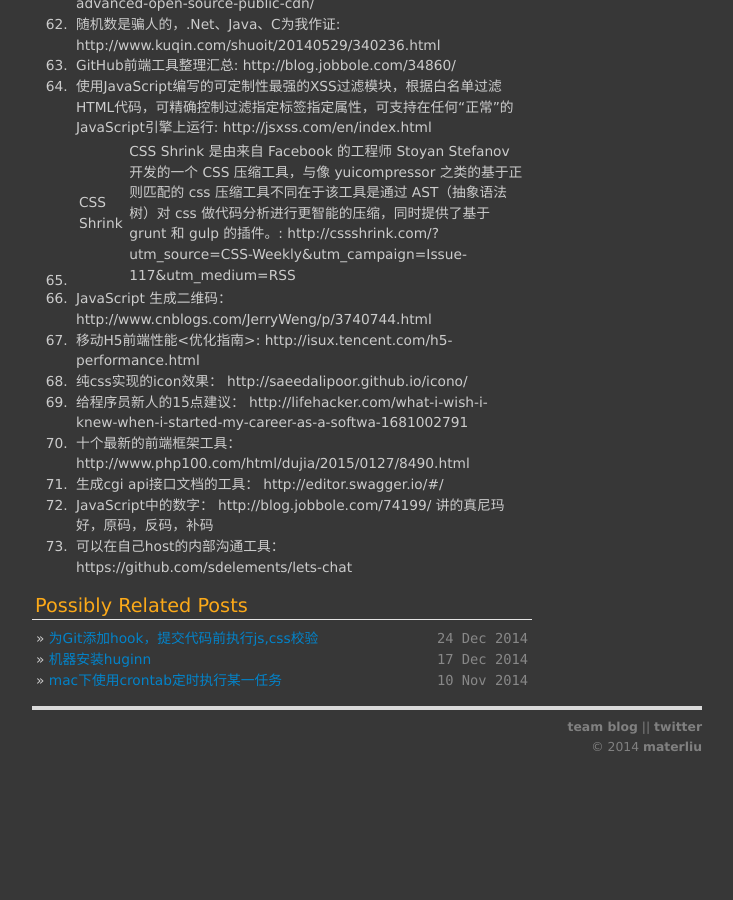
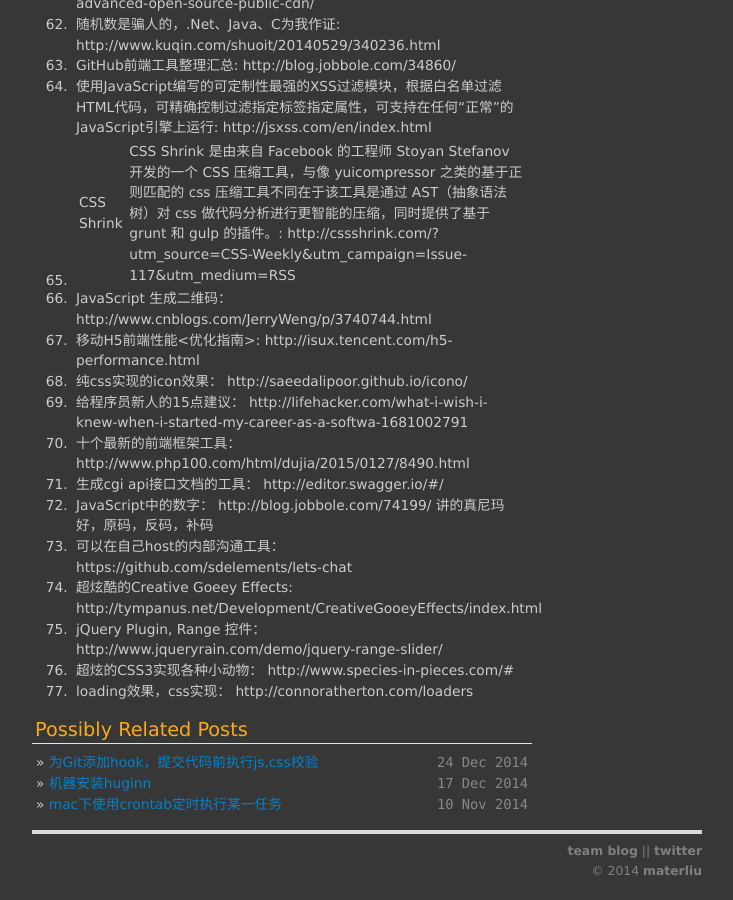
Before and after one commit to materliu/materliu.github.io, a Jekyll site: the page built from all/web/_posts/2014-12-16-hotchpotch.md, in a window 1280 px wide and 900 px high, scrolled down 2689 px. Shown: the whole window, without its empty margins (273-1006 px from the left). Built offline with Jekyll 4.4.1, drawn with Linux system fonts in a browser that asks for light colours; Markdown is read by kramdown in place of the engine named in the settings; before the commit the page ends 3465 px from its top, so only the background shows below that.

Commit message:
loading效果，css实现。

```diff
--- a/all/web/_posts/2014-12-16-hotchpotch.md
+++ b/all/web/_posts/2014-12-16-hotchpotch.md
@@ -78,3 +78,7 @@ title: 大杂烩
 73. 生成cgi api接口文档的工具： http://editor.swagger.io/#/
 74. JavaScript中的数字： http://blog.jobbole.com/74199/  讲的真尼玛好，原码，反码，补码
 75. 可以在自己host的内部沟通工具： https://github.com/sdelements/lets-chat
+76. 超炫酷的Creative Goeey Effects: http://tympanus.net/Development/CreativeGooeyEffects/index.html
+77. jQuery Plugin, Range 控件： http://www.jqueryrain.com/demo/jquery-range-slider/
+78. 超炫的CSS3实现各种小动物： http://www.species-in-pieces.com/#
+79. loading效果，css实现： http://connoratherton.com/loaders
```
